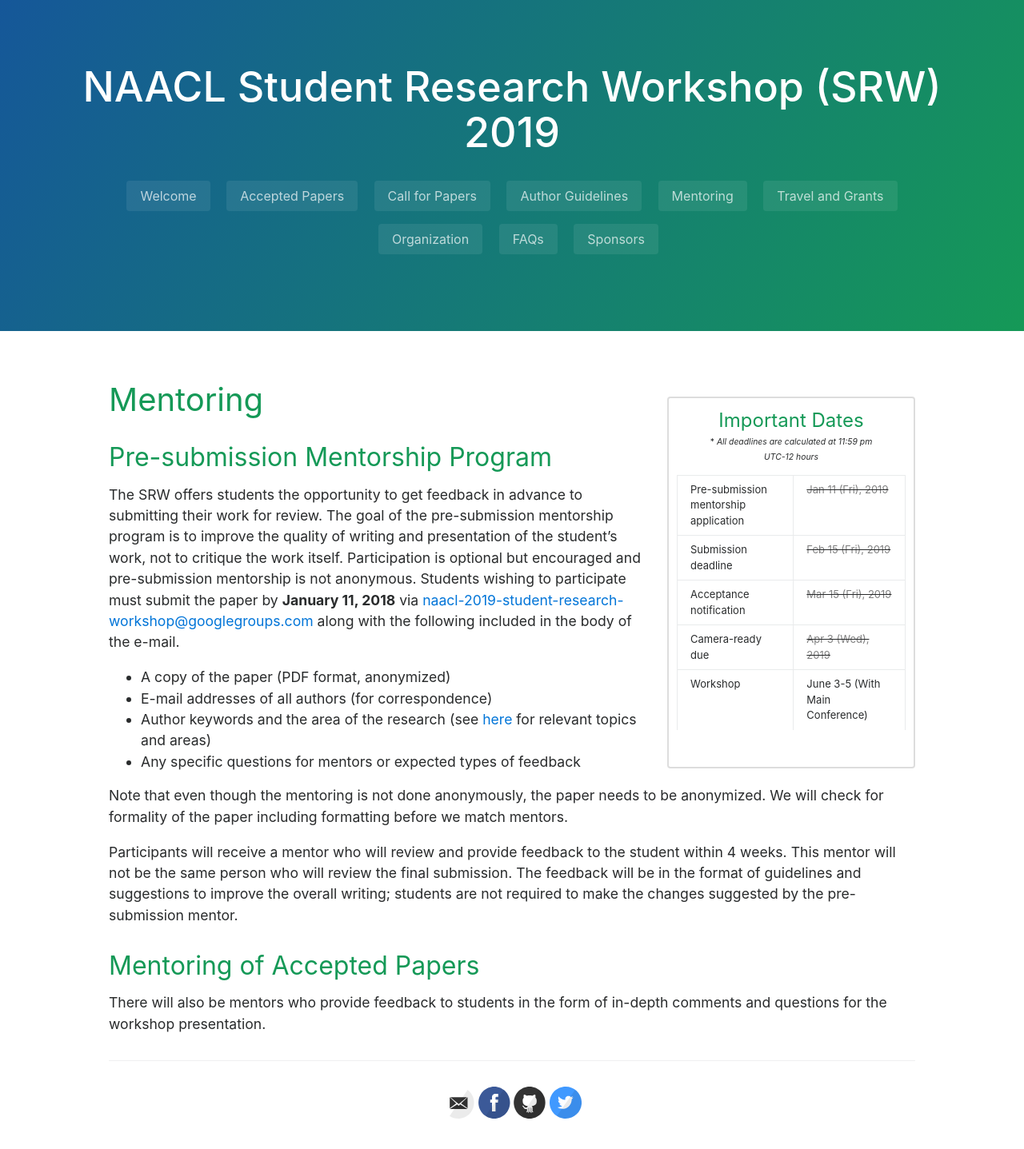
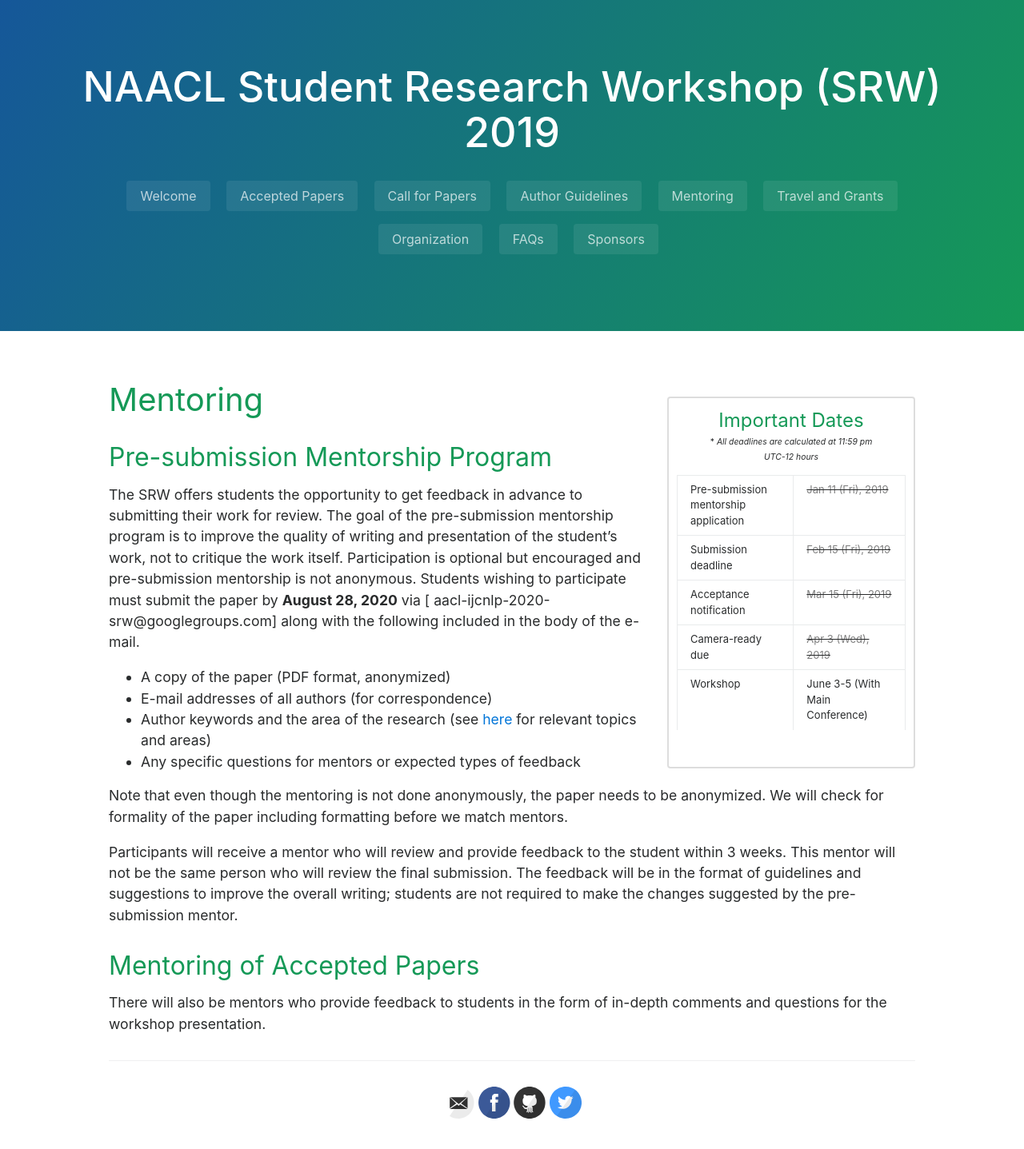
Before and after one commit to aacl2023-srw/aacl2023-srw.github.io, a Jekyll site: the page built from mentoring.md, in a window 1280 px wide. Shown: the whole page at 80% size. Built offline with Jekyll 4.4.1, drawn with Linux system fonts in a browser that asks for light colours.

Commit message:
Update mentoring.md

```diff
--- a/mentoring.md
+++ b/mentoring.md
@@ -8,16 +8,16 @@ order : 1
 
 ## Pre-submission Mentorship Program
 The SRW offers students the opportunity to get feedback in advance to submitting their work for review. The goal of the pre-submission mentorship program is to improve the quality of writing and presentation of the student’s work, not to critique the work itself. Participation is optional but encouraged and pre-submission mentorship is not anonymous.
-Students wishing to participate must submit the paper by __January 11, 2018__ via [naacl-2019-student-research-workshop@googlegroups.com](http://naacl-2019-student-research-workshop@googlegroups.com) along with the following included in the body of the e-mail.
+Students wishing to participate must submit the paper by __August 28, 2020__ via [	aacl-ijcnlp-2020-srw@googlegroups.com] along with the following included in the body of the e-mail.
 
 - A copy of the paper (PDF format, anonymized)
 - E-mail addresses of all authors (for correspondence)
-- Author keywords and the area of the research (see [here](http://naacl2019.org/calls/papers/) for relevant topics and areas)
+- Author keywords and the area of the research (see [here](http://aacl2020.org/calls/papers/) for relevant topics and areas)
 - Any specific questions for mentors or expected types of feedback
 
 Note that even though the mentoring is not done anonymously, the paper needs to be anonymized. We will check for formality of the paper including formatting before we match mentors.
 
-Participants will receive a mentor who will review and provide feedback to the student within 4 weeks. This mentor will not be the same person who will review the final submission. The feedback will be in the format of guidelines and suggestions to improve the overall writing; students are not required to make the changes suggested by the pre-submission mentor.
+Participants will receive a mentor who will review and provide feedback to the student within 3 weeks. This mentor will not be the same person who will review the final submission. The feedback will be in the format of guidelines and suggestions to improve the overall writing; students are not required to make the changes suggested by the pre-submission mentor.
 
 ## Mentoring of Accepted Papers
 
```
